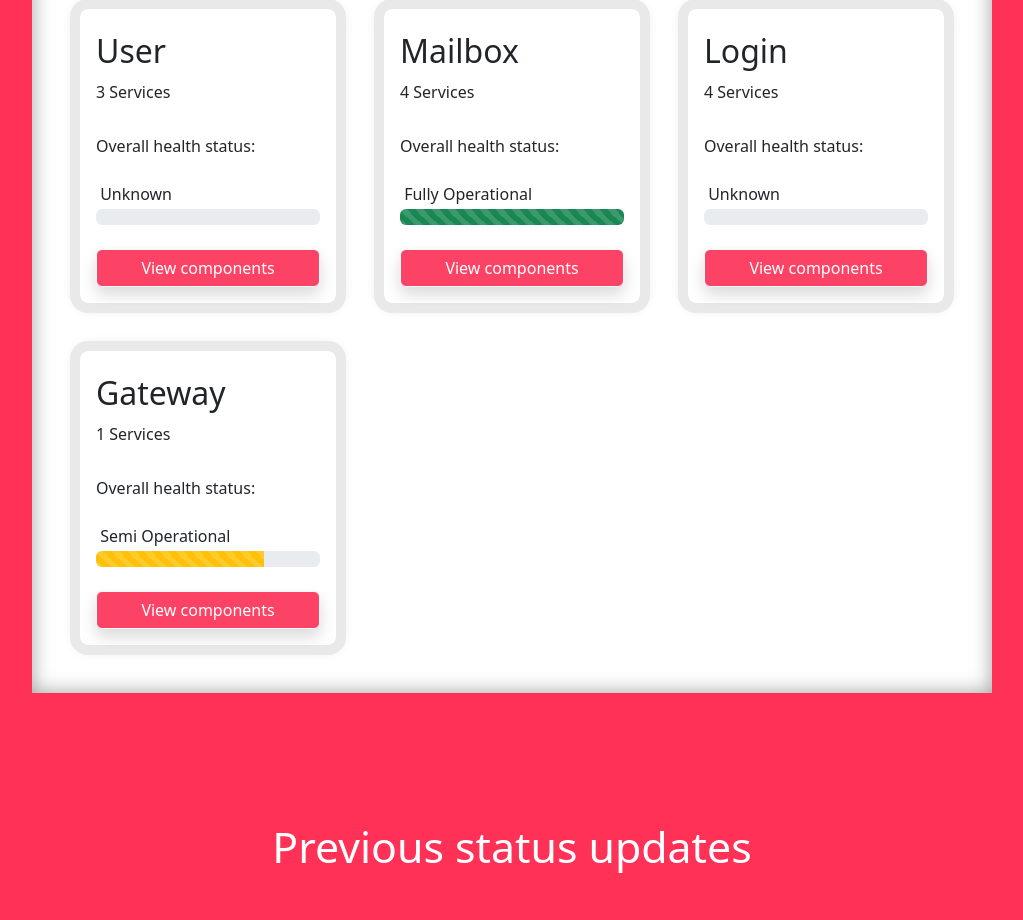
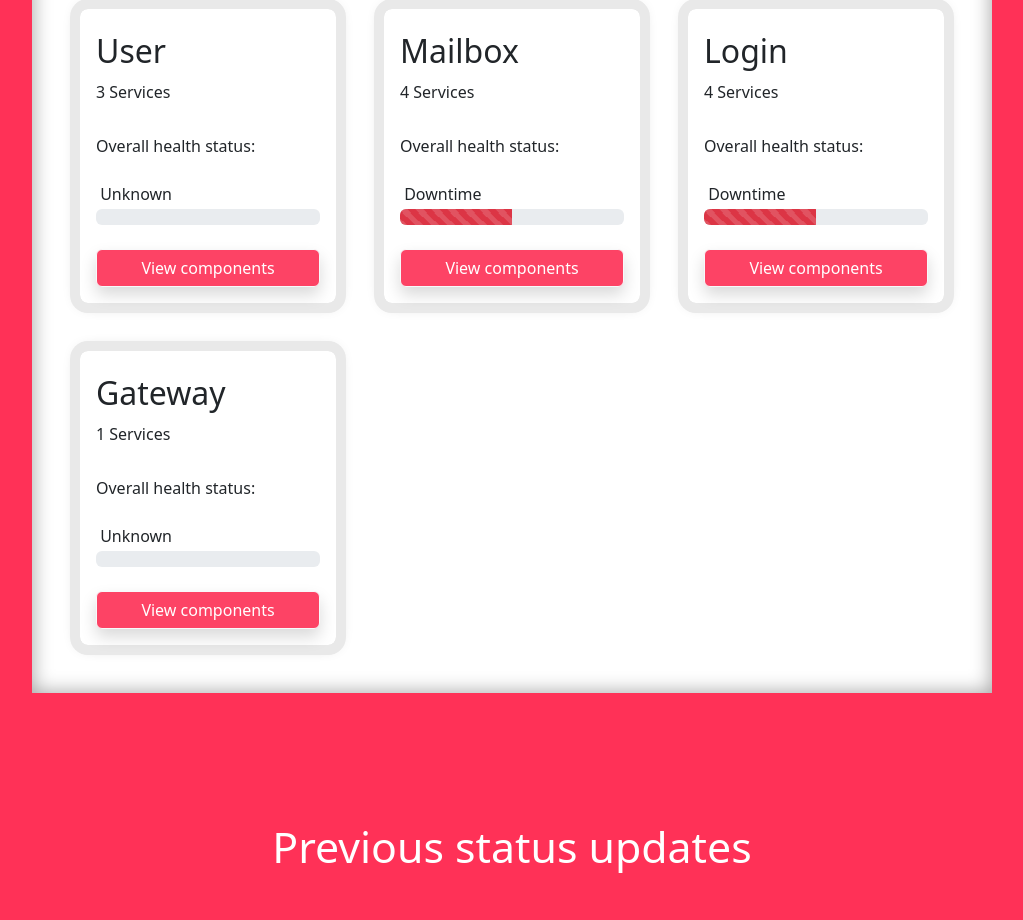
Before and after one commit to Tauum/mitdk-hackathon-2-react-status-page, a React (Create React App) app: page / in a window 1280 px wide. Shown: the part 1014-1934 px from the top of the page, without its empty margins (128-1151 px from the left). Built offline with nearby package versions, Linux system fonts and the light colour scheme.

Commit message:
only load status on click

```diff
--- a/src/components/StatusPod/StatusPod.js
+++ b/src/components/StatusPod/StatusPod.js
@@ -1,4 +1,4 @@
-import React from 'react'
+import React, { useEffect, useState } from 'react'
 import { Button, ProgressBar } from 'react-bootstrap'
 import "./StatusPod.css"
 
@@ -9,12 +9,18 @@ function StatusPod({ statusPod, setSelectedPod, setShowPodModal}) {
     return Math.floor(Math.random() * max);
   }
 
-  var placeholderVal = getRandomInt(4)
+  // var placeHolderValue;
+
+  const [placeHolderValue, setplaceHolderValue] = useState(0)
 
   const loadModal = () => {
     setSelectedPod(statusPod)
     setShowPodModal(true)
   }
+
+  useEffect(() => {
+    setplaceHolderValue(getRandomInt(4))
+  },[])
 
   // const reduced = statusPod.pods //bind this to the aggregated status codes
   // lets say fully-operational is 10
@@ -32,34 +38,34 @@ function StatusPod({ statusPod, setSelectedPod, setShowPodModal}) {
       Overall health status:
       <br/> <br/>
         {
-        placeholderVal === 1 ? ' Fully Operational' :
-        placeholderVal === 2 ? ' Semi Operational' :
-        placeholderVal === 3 ? ' Downtime' :
+        placeHolderValue === 1 ? ' Fully Operational' :
+        placeHolderValue === 2 ? ' Semi Operational' :
+        placeHolderValue === 3 ? ' Downtime' :
         " Unknown"
         }
       </p>
 
       <ProgressBar now={
-        placeholderVal === 1 ? 100 :
-        placeholderVal === 2 ? 75 :
-        placeholderVal === 3 ? 50 :
-        placeholderVal === 4 ? 25 :
+        placeHolderValue === 1 ? 100 :
+        placeHolderValue === 2 ? 75 :
+        placeHolderValue === 3 ? 50 :
+        placeHolderValue === 4 ? 25 :
         0
       }
       min={0}
       max={100}
       animated
       className={
-        placeholderVal === 1 ? 'progress status-live' :
-        placeholderVal === 2 ? 'progress-warning ' :
-        placeholderVal === 3 ? 'progress-offline ' :
+        placeHolderValue === 1 ? 'progress status-live' :
+        placeHolderValue === 2 ? 'progress-warning ' :
+        placeHolderValue === 3 ? 'progress-offline ' :
         "progress-unknown"
       }
 
       striped variant={
-        placeholderVal == 1 ? 'success' :
-        placeholderVal == 2 ? 'warning' :
-        placeholderVal == 3 ? 'danger' :
+        placeHolderValue == 1 ? 'success' :
+        placeHolderValue == 2 ? 'warning' :
+        placeHolderValue == 3 ? 'danger' :
           "info"
         }
       />
--- a/src/components/StatusSearch/StatusSearch.scss
+++ b/src/components/StatusSearch/StatusSearch.scss
@@ -66,9 +66,7 @@
 	z-index: 1;
 	top: 75%;
 	margin-left: -70px;
-  }
-
-
+}
 
 .type-fully-operational{
 	background-color: #b4fe8a;
```
Also changed, not shown: src/components/StatusPods/StatusPods.js (+2 -7 lines), 1 other file (tests, documents, lock files or other folders).
